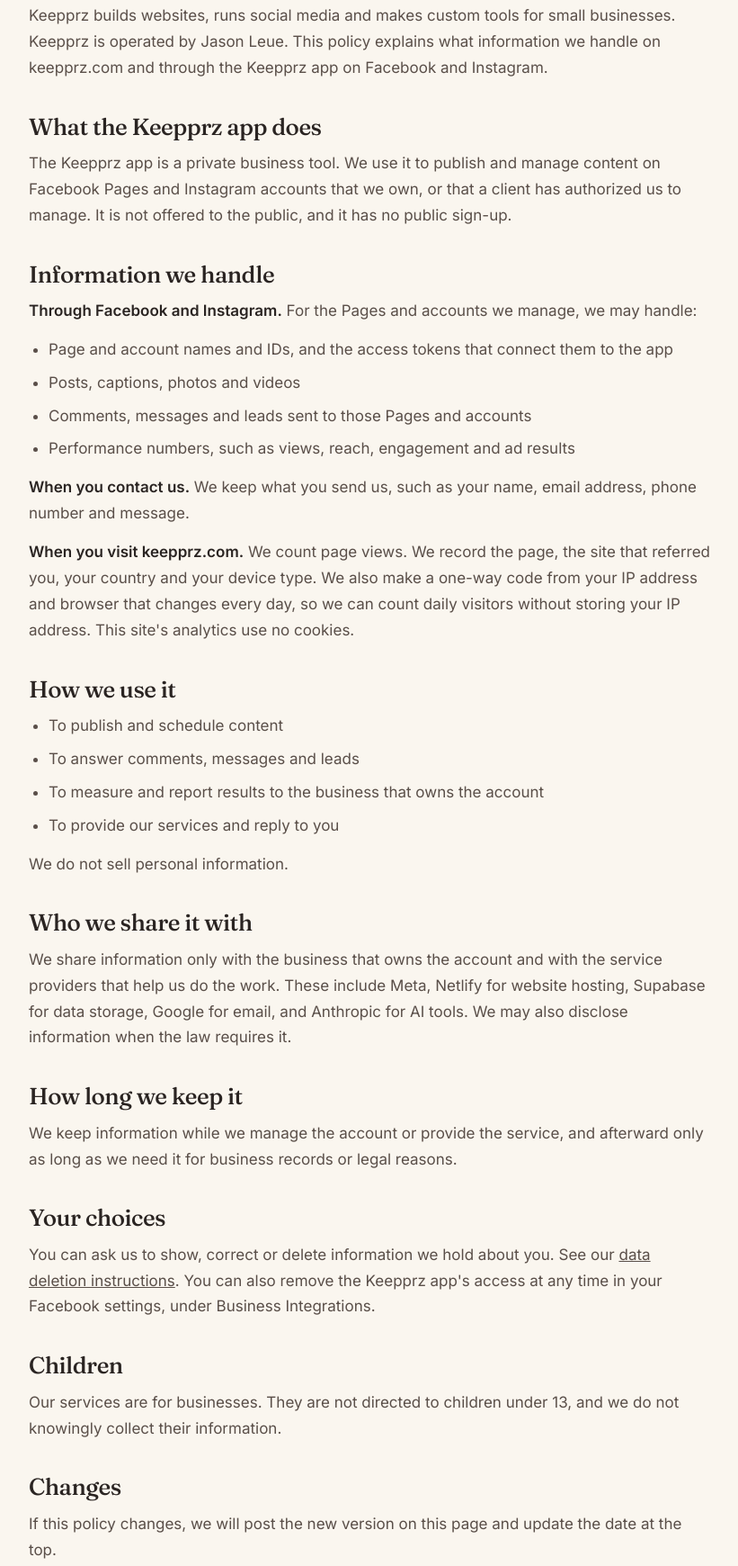
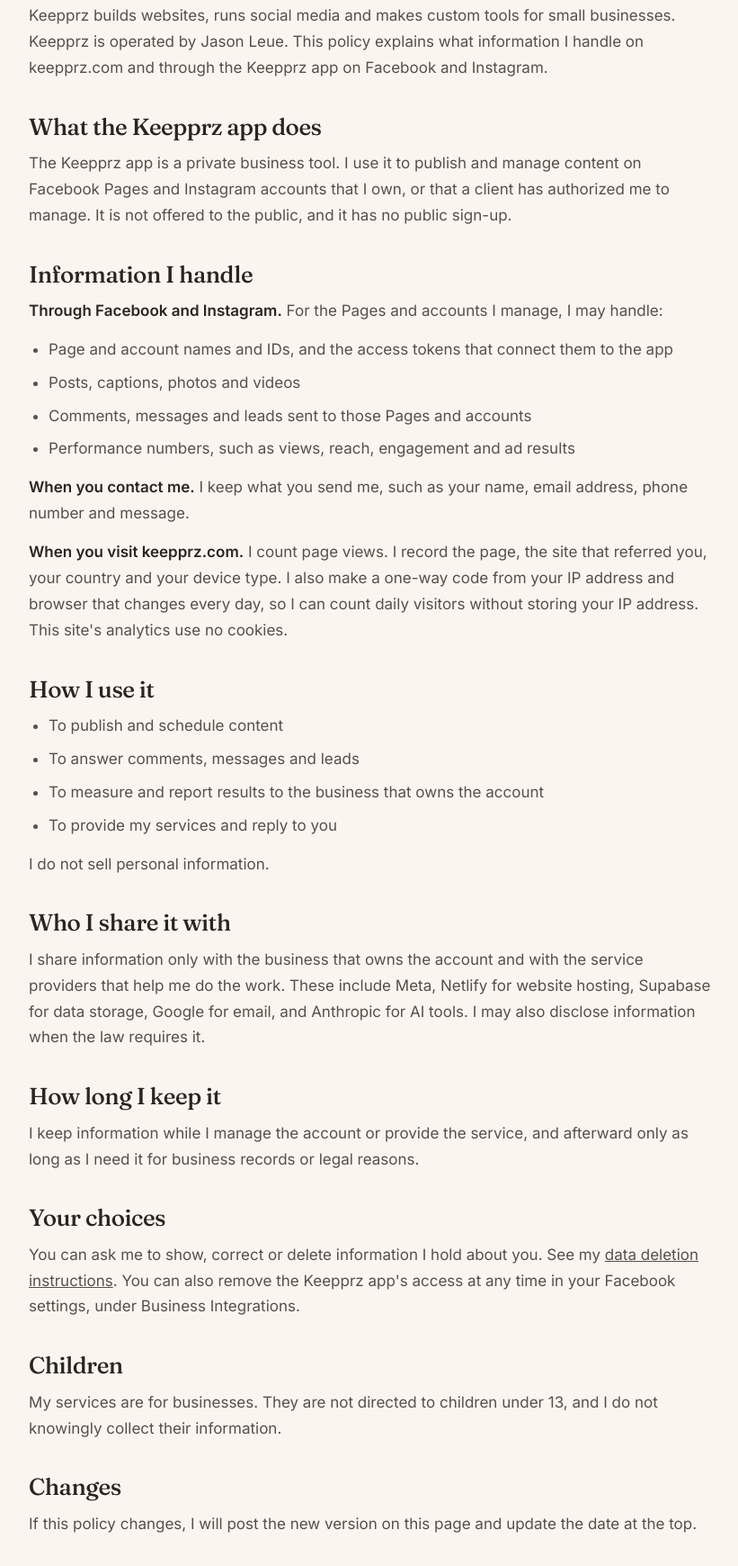
Before and after one commit to Keepprz/keepprz-site, a plain HTML site: page privacy/index.html in a window 1280 px wide. Shown: the part 340-2080 px from the top of the page at 90% size, without its empty margins (66-887 px from the left). Drawn offline with Linux system fonts and the light colour scheme.

Commit message:
Privacy pages: use the Keepprz first-person voice
Co-Authored-By: Claude Opus 5.5 <noreply@anthropic.com>

```diff
--- a/privacy/index.html
+++ b/privacy/index.html
@@ -46,45 +46,45 @@
     <p class="lead">Last updated November 18, 2026.</p>
   </div>
   <main class="legal">
-    <p>Keepprz builds websites, runs social media and makes custom tools for small businesses. Keepprz is operated by Jason Leue. This policy explains what information we handle on keepprz.com and through the Keepprz app on Facebook and Instagram.</p>
+    <p>Keepprz builds websites, runs social media and makes custom tools for small businesses. Keepprz is operated by Jason Leue. This policy explains what information I handle on keepprz.com and through the Keepprz app on Facebook and Instagram.</p>
 
     <h2>What the Keepprz app does</h2>
-    <p>The Keepprz app is a private business tool. We use it to publish and manage content on Facebook Pages and Instagram accounts that we own, or that a client has authorized us to manage. It is not offered to the public, and it has no public sign-up.</p>
+    <p>The Keepprz app is a private business tool. I use it to publish and manage content on Facebook Pages and Instagram accounts that I own, or that a client has authorized me to manage. It is not offered to the public, and it has no public sign-up.</p>
 
-    <h2>Information we handle</h2>
-    <p><strong>Through Facebook and Instagram.</strong> For the Pages and accounts we manage, we may handle:</p>
+    <h2>Information I handle</h2>
+    <p><strong>Through Facebook and Instagram.</strong> For the Pages and accounts I manage, I may handle:</p>
     <ul>
       <li>Page and account names and IDs, and the access tokens that connect them to the app</li>
       <li>Posts, captions, photos and videos</li>
       <li>Comments, messages and leads sent to those Pages and accounts</li>
       <li>Performance numbers, such as views, reach, engagement and ad results</li>
     </ul>
-    <p><strong>When you contact us.</strong> We keep what you send us, such as your name, email address, phone number and message.</p>
-    <p><strong>When you visit keepprz.com.</strong> We count page views. We record the page, the site that referred you, your country and your device type. We also make a one-way code from your IP address and browser that changes every day, so we can count daily visitors without storing your IP address. This site's analytics use no cookies.</p>
+    <p><strong>When you contact me.</strong> I keep what you send me, such as your name, email address, phone number and message.</p>
+    <p><strong>When you visit keepprz.com.</strong> I count page views. I record the page, the site that referred you, your country and your device type. I also make a one-way code from your IP address and browser that changes every day, so I can count daily visitors without storing your IP address. This site's analytics use no cookies.</p>
 
-    <h2>How we use it</h2>
+    <h2>How I use it</h2>
     <ul>
       <li>To publish and schedule content</li>
       <li>To answer comments, messages and leads</li>
       <li>To measure and report results to the business that owns the account</li>
-      <li>To provide our services and reply to you</li>
+      <li>To provide my services and reply to you</li>
     </ul>
-    <p>We do not sell personal information.</p>
+    <p>I do not sell personal information.</p>
 
-    <h2>Who we share it with</h2>
-    <p>We share information only with the business that owns the account and with the service providers that help us do the work. These include Meta, Netlify for website hosting, Supabase for data storage, Google for email, and Anthropic for AI tools. We may also disclose information when the law requires it.</p>
+    <h2>Who I share it with</h2>
+    <p>I share information only with the business that owns the account and with the service providers that help me do the work. These include Meta, Netlify for website hosting, Supabase for data storage, Google for email, and Anthropic for AI tools. I may also disclose information when the law requires it.</p>
 
-    <h2>How long we keep it</h2>
-    <p>We keep information while we manage the account or provide the service, and afterward only as long as we need it for business records or legal reasons.</p>
+    <h2>How long I keep it</h2>
+    <p>I keep information while I manage the account or provide the service, and afterward only as long as I need it for business records or legal reasons.</p>
 
     <h2>Your choices</h2>
-    <p>You can ask us to show, correct or delete information we hold about you. See our <a href="/data-deletion/">data deletion instructions</a>. You can also remove the Keepprz app's access at any time in your Facebook settings, under Business Integrations.</p>
+    <p>You can ask me to show, correct or delete information I hold about you. See my <a href="/data-deletion/">data deletion instructions</a>. You can also remove the Keepprz app's access at any time in your Facebook settings, under Business Integrations.</p>
 
     <h2>Children</h2>
-    <p>Our services are for businesses. They are not directed to children under 13, and we do not knowingly collect their information.</p>
+    <p>My services are for businesses. They are not directed to children under 13, and I do not knowingly collect their information.</p>
 
     <h2>Changes</h2>
-    <p>If this policy changes, we will post the new version on this page and update the date at the top.</p>
+    <p>If this policy changes, I will post the new version on this page and update the date at the top.</p>
 
     <h2>Contact</h2>
     <p>Jason Leue, Keepprz<br><a href="mailto:jason@keepprz.com">jason@keepprz.com</a><br><a href="tel:+18083491077">(808) 349-1077</a></p>
```
Also changed, not shown: data-deletion/index.html (+6 -6 lines).
